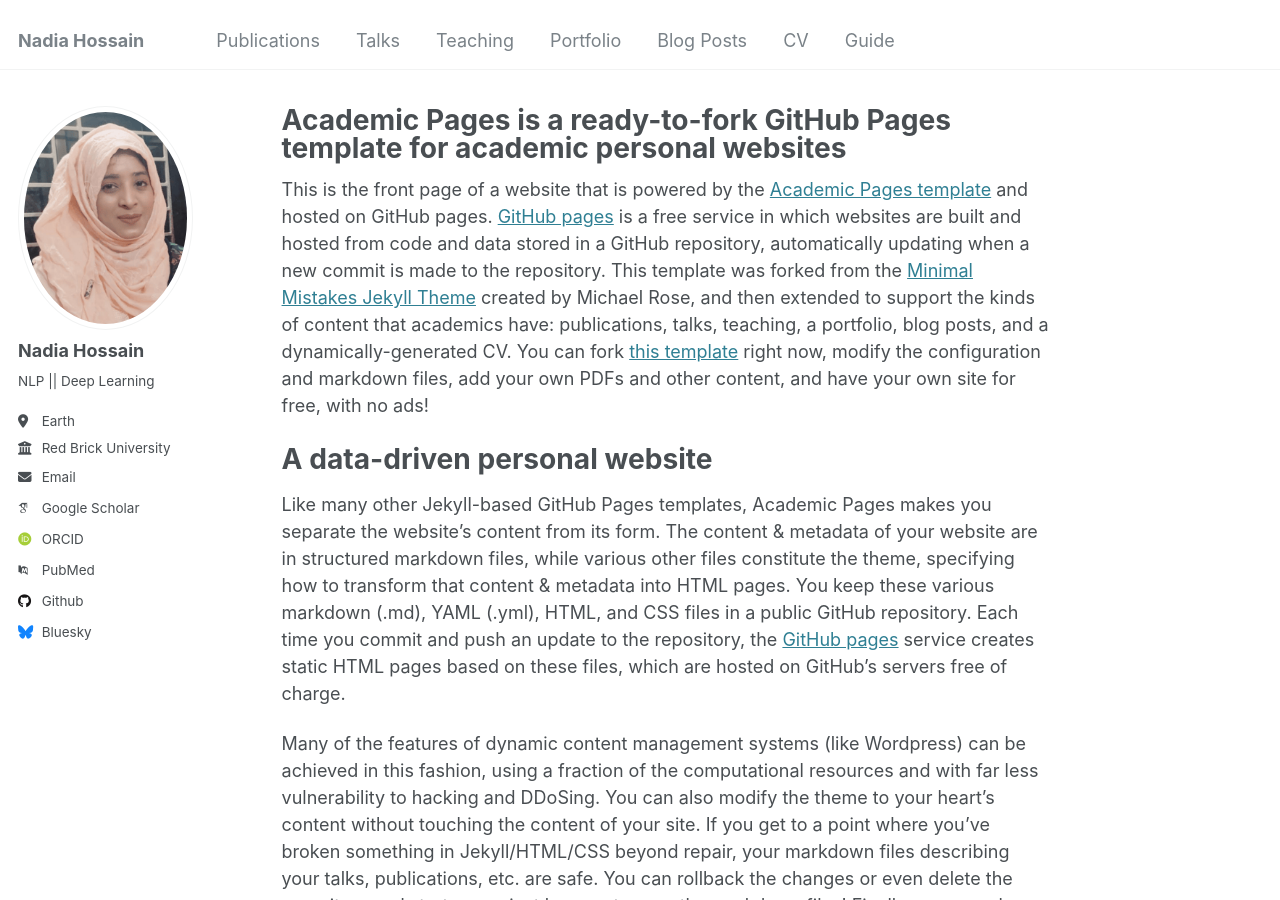
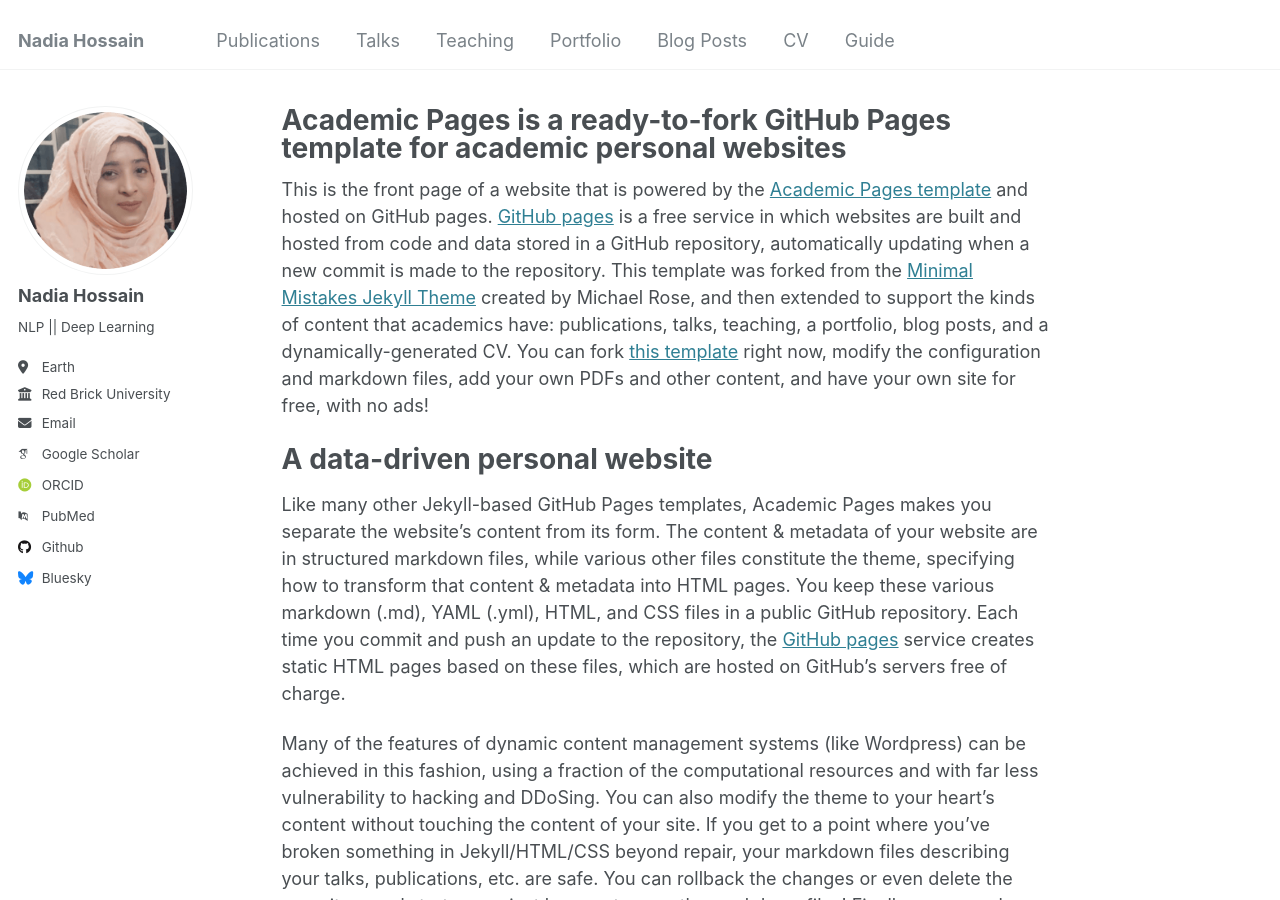
Before and after one commit to Nadia214/demo, a Jekyll site: the page built from _pages/about.md, in a window 1280 px wide and 900 px high. Built offline with Jekyll 4.4.1, drawn with Linux system fonts in a browser that asks for light colours; some web fonts are replaced.

Commit message:
Update _config.yml

```diff
--- a/_config.yml
+++ b/_config.yml
@@ -21,7 +21,7 @@ repository               : "academicpages/academicpages.github.io"
 #               Additional customization can be done by editing /_includes/author-profile.html
 author:
   # Biographic information
-  avatar           : "profil.png"
+  avatar           : "proff.png"
   name             : "Nadia Hossain"
   pronouns         : # example: "she/her"
   bio              : "NLP || Deep Learning"
```
